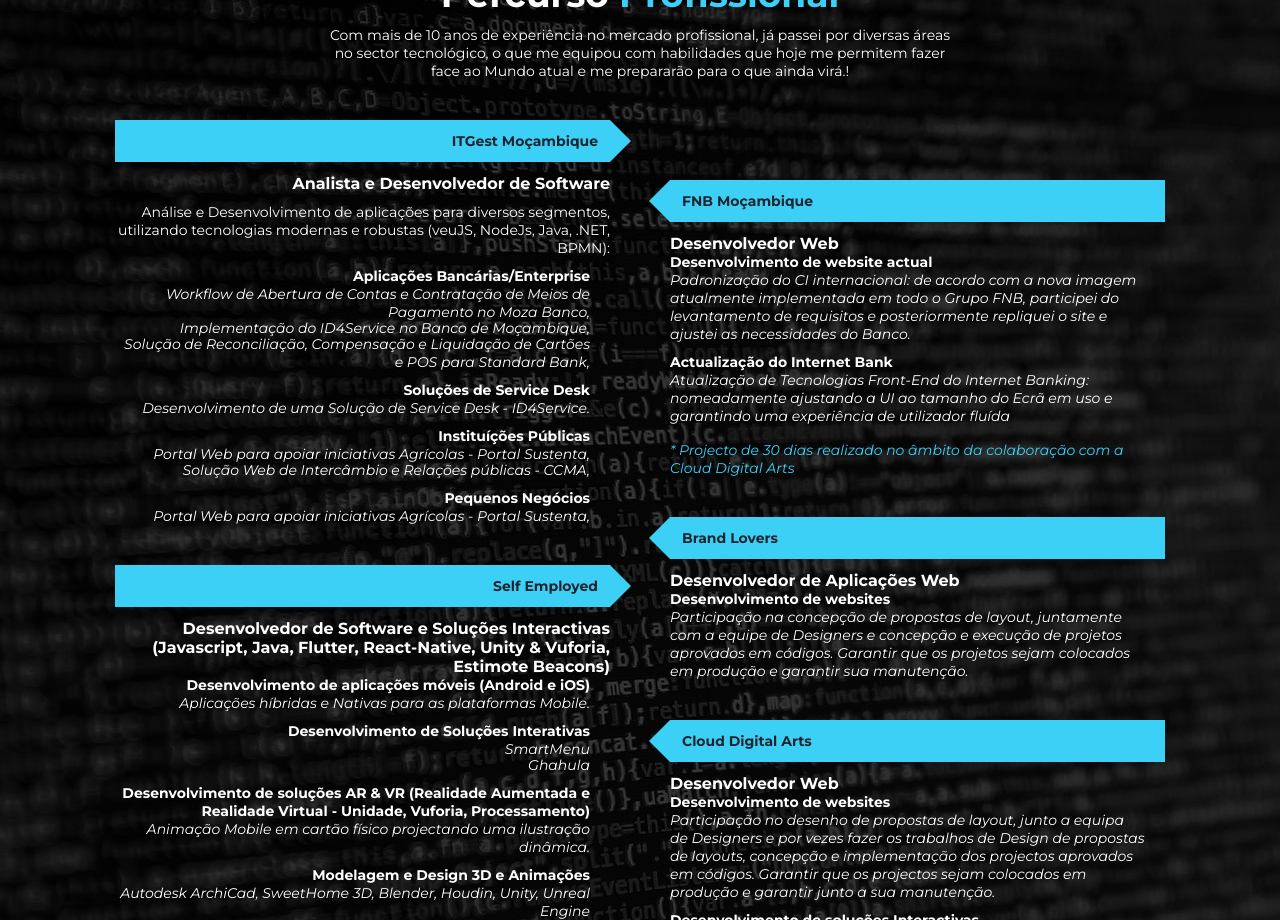
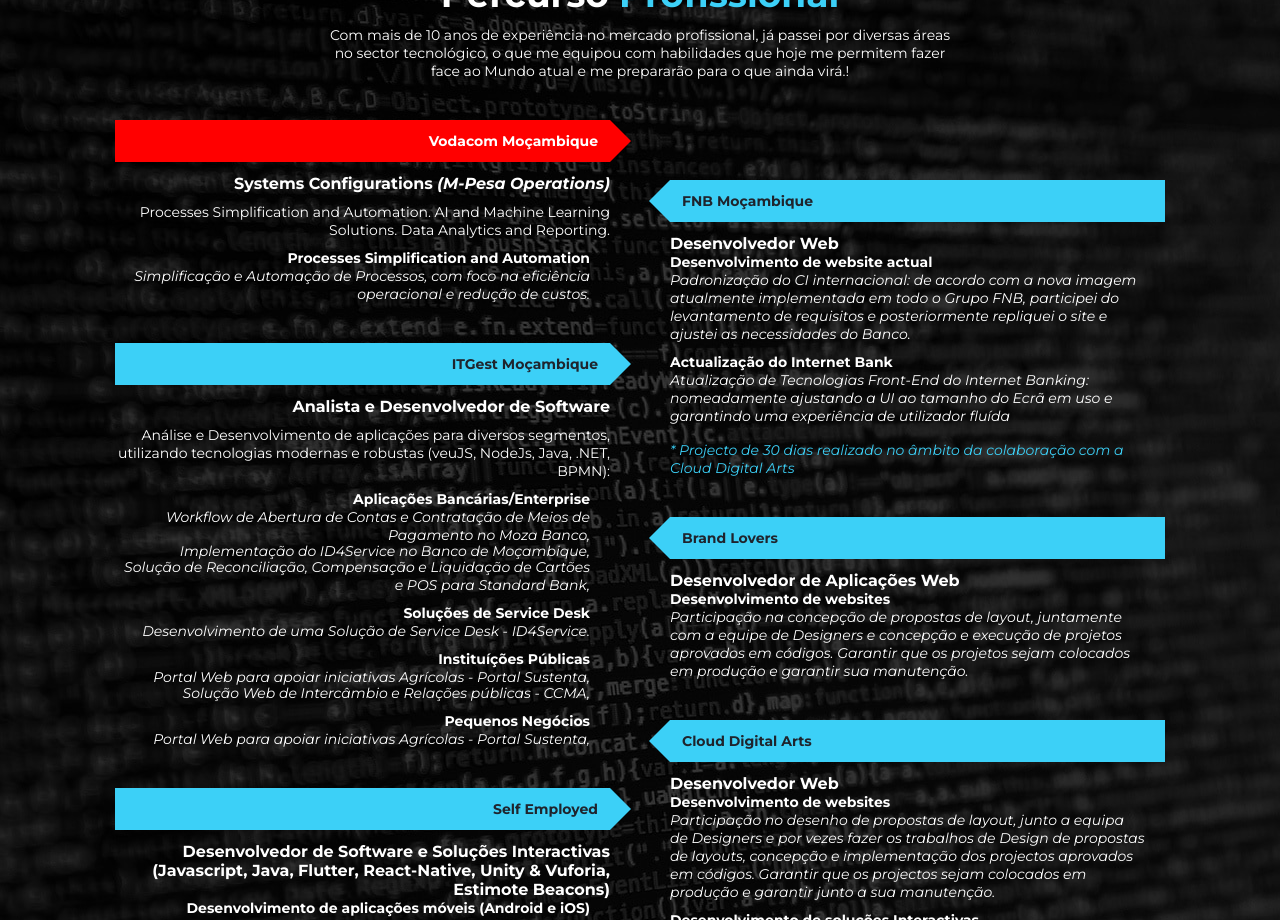
Before and after one commit to devassse/portfolio, a React (Vite) app in the folder v3/: page / in a window 1280 px wide. Shown: the part 1940-2860 px from the top of the page. Built offline with nearby package versions, Linux system fonts and the light colour scheme.

Commit message:
Vodacom MZ

```diff
--- a/v3/src/components/experience/Experience.jsx
+++ b/v3/src/components/experience/Experience.jsx
@@ -1,8 +1,7 @@
-import React from "react";
-import { useTranslation } from "react-i18next";
+// import { useTranslation } from "react-i18next";
 
 const experience = () => {
-  const { t } = useTranslation();
+  // const { t } = useTranslation();
 
   return (
     <>
@@ -17,6 +16,25 @@
       </p>
       <div className="experience-content">
         <div className="experience-left">
+          <div className="experience-tab experience-tab-left active">
+            <h5>Vodacom Moçambique</h5>
+            <h6>Systems Configurations <em>(M-Pesa Operations)</em></h6>
+            <p>
+              Processes Simplification and Automation. AI and Machine Learning
+              Solutions. Data Analytics and Reporting.
+            </p>
+            <ul>
+              <li>
+                Processes Simplification and Automation
+                <span>
+                  <p>
+                    Simplificação e Automação de Processos, com foco na
+                    eficiência operacional e redução de custos.
+                  </p>
+                </span>
+              </li>
+            </ul>
+          </div>
           <div className="experience-tab experience-tab-left">
             <h5>ITGest Moçambique</h5>
             <h6>Analista e Desenvolvedor de Software</h6>
--- a/v3/src/index.css
+++ b/v3/src/index.css
@@ -15,6 +15,7 @@
   scroll-behavior: smooth;
   font-family: "Montserrat", sans-serif;
 }
+
 :root {
   --bg-color-primary: #1f242d;
   --bg-color-secondary: #323946;
@@ -29,6 +30,7 @@
   font-size: 62.5%;
   overflow-x: hidden;
 }
+
 body {
   background-color: var(--bg-color-primary);
   color: var(--txt-white);
@@ -38,13 +40,16 @@
   min-height: 100vh;
   padding: 4rem 9% 2rem;
 }
+
 .heading {
   font-size: 3.6rem;
   margin-bottom: 6rem;
 }
+
 .heading span {
   color: var(--txt-primary);
 }
+
 /*==================================
 *        HEADER STYLES
 ====================================*/
@@ -60,6 +65,7 @@
   align-items: center;
   z-index: 100;
 }
+
 .header::before {
   content: "";
   background-image: url(../src/assets/header.jpg);
@@ -71,6 +77,7 @@
   left: 0px;
   opacity: 0.4;
 }
+
 .header h1,
 .header a {
   position: relative;
@@ -110,6 +117,7 @@
 .navbar ul ul li a:active {
   color: var(--txt-primary);
 }
+
 .navbar a:hover,
 .navbar a:focus,
 .navbar a:active,
@@ -118,13 +126,13 @@
   color: var(--txt-primary);
 }
 
-.navbar ul li:focus > .navbar-submenu,
-.navbar ul li:active > .navbar-submenu {
+.navbar ul li:focus>.navbar-submenu,
+.navbar ul li:active>.navbar-submenu {
   display: inherit;
 }
 
-.navbar a:focus + .navbar-submenu,
-.navbar a:active + .navbar-submenu {
+.navbar a:focus+.navbar-submenu,
+.navbar a:active+.navbar-submenu {
   display: inherit;
 }
 
@@ -146,12 +154,14 @@
   right: 0.6rem;
   margin-top: 2.6rem;
 }
+
 .navbar-submenu li {
   display: list-item;
   position: relative;
   padding: 1rem 2.2rem 1rem 0;
   border-bottom: 1px solid var(--txt-white);
 }
+
 .navbar-submenu li:last-child {
   border-bottom: 1px solid transparent;
 }
@@ -244,18 +254,17 @@
   justify-content: center;
   align-items: center;
 }
+
 .profile img {
   width: 30vw;
-  clip-path: polygon(
-    30% 0%,
+  clip-path: polygon(30% 0%,
       70% 0%,
       100% 30%,
       100% 70%,
       70% 100%,
       30% 100%,
       0% 70%,
-    0% 30%
-  );
+      0% 30%);
   cursor: pointer;
   box-shadow: 0 0 1rem var(--txt-primary);
   position: relative;
@@ -266,10 +275,12 @@
   position: absolute;
   text-align: center;
 }
+
 .profile .intro-video img {
   width: 20%;
   transition: 0.3s ease-in-out;
 }
+
 .profile .intro-video img:hover {
   width: 50%;
 }
@@ -303,6 +314,7 @@
   top: 4px;
   right: 4px;
 }
+
 .close-intro button {
   font-size: 16px;
   color: #ffffff;
@@ -389,6 +401,7 @@
   transform: scale(1.02);
   box-shadow: 0 0 10px var(--txt-primary);
 }
+
 .certification h3 {
   margin: 1.8rem 0 0.6rem 0;
   font-size: 2rem;
@@ -406,6 +419,7 @@
   text-decoration: underline;
   color: var(--txt-primary);
 }
+
 .certification a:hover {
   color: var(--txt-white);
 }
@@ -436,14 +450,17 @@
   text-align: center;
   transition: all 0.3s;
 }
+
 .skill i {
   font-size: 6rem;
   color: var(--txt-primary);
 }
+
 .skill h3 {
   margin: 2rem 0;
   font-size: 2rem;
 }
+
 .skill p {
   margin: 2rem 0;
   font-size: 1.4rem;
@@ -466,18 +483,21 @@
   align-items: center;
   background: url(../src/assets/bg-exp.png);
 }
+
 .sub-heading {
   width: 60%;
   margin-top: -5rem;
   text-align: center;
   font-size: 1.4rem;
 }
+
 .experience-content {
   display: grid;
   grid-template-columns: repeat(2, 1fr);
   gap: 6rem;
   margin-top: 4rem;
 }
+
 .experience-tab h5 {
   padding: 1.2rem;
   background: var(--txt-primary);
@@ -486,12 +506,7 @@
   margin-bottom: 1.2rem;
   position: relative;
 }
-/* .experience-tab-left h5 {
-  margin-right: 21px;
-}
-.experience-tab-right h5 {
-  margin-left: 21px;
-} */
+
 .experience-tab-left h5::after {
   content: "";
   top: 0;
@@ -501,6 +516,18 @@
   border-left: 21px solid var(--txt-primary);
   border-top: 21px solid transparent;
 }
+
+.active h5 {
+  background: red;
+  color: var(--txt-white);
+}
+
+.active h5::after {
+  border-bottom: 21px solid transparent;
+  border-left: 21px solid red;
+  border-top: 21px solid transparent;
+}
+
 .experience-tab-right h5::before {
   content: "";
   top: 0;
@@ -510,35 +537,43 @@
   border-right: 21px solid var(--txt-primary);
   border-top: 21px solid transparent;
 }
+
 .experience-tab-left ul {
   margin-right: 20px;
   font-size: 1.4rem;
   list-style: none;
 }
+
 .experience-tab-left ul li {
   font-weight: bold;
 }
+
 .experience-tab-left ul li span {
   display: block;
   margin-top: 12px;
 }
+
 .experience-tab-left ul li p {
   font-weight: normal;
   font-style: italic;
   margin-top: -12px;
 }
+
 .experience-tab-right ul {
   margin-right: 20px;
   font-size: 1.4rem;
   list-style: none;
 }
+
 .experience-tab-right ul li {
   font-weight: bold;
 }
+
 .experience-tab-right ul li span {
   display: block;
   margin-top: 12px;
 }
+
 .experience-tab-right ul li p {
   font-weight: normal;
   font-style: italic;
@@ -548,10 +583,12 @@
 .experience-tab h6 {
   font-size: 1.6rem;
 }
+
 .experience-tab p {
   font-size: 1.4rem;
   margin: 1rem 0;
 }
+
 .experience-tab {
   margin-bottom: 4rem;
 }
@@ -559,15 +596,18 @@
 .experience-left {
   text-align: right;
 }
+
 .experience-right {
   text-align: left;
   margin-top: 6rem;
 }
+
 .sitation {
   font-style: italic;
   font-size: 0.8rem;
   color: #3cd0f7;
 }
+
 /*==================================
 *       PORTFOLIO STYLES
 ====================================*/
@@ -578,6 +618,7 @@
   justify-content: center;
   flex-direction: column;
 }
+
 .portfolio-page {
   background: var(--bg-color-secondary);
   display: flex;
@@ -595,6 +636,7 @@
   display: flex;
   cursor: pointer;
 }
+
 .project:hover .project-layer {
   transform: translateY(0);
 }
@@ -605,13 +647,16 @@
   align-items: center;
   gap: 4rem;
 }
+
 .project-image img {
   width: 100%;
   transition: all 0.3s;
 }
+
 .project-image:hover img {
   transform: scale(1.2);
 }
+
 .project-layer {
   width: 100%;
   height: 100%;
@@ -670,13 +715,16 @@
   transition: all 0.3s;
   padding: 0 4rem;
 }
+
 .project-intro h4 {
   font-size: 2rem;
   margin-bottom: 0.6rem;
 }
+
 .project-intro p {
   font-size: 1.4rem;
 }
+
 .project-intro p span {
   display: block;
   font-size: 1rem;
@@ -685,16 +733,19 @@
 .project:hover .project-intro {
   transform: translateY(-100%);
 }
+
 .projects-rights,
 .projects-filter {
   grid-column: 1/-1;
 }
+
 .projects-filter {
   display: flex;
   flex-wrap: wrap;
   justify-content: center;
   gap: 1.2rem;
 }
+
 .projects-filter button {
   min-width: 100px;
   padding: 1.2rem;
@@ -702,6 +753,7 @@
   cursor: pointer;
   transition: all 0.3s;
 }
+
 .projects-filter button:hover,
 .projects-filter button:focus,
 .projects-filter button:active {
@@ -719,6 +771,7 @@
   grid-template-columns: repeat(4, 1fr);
   gap: 4rem;
 }
+
 .footer article {
   padding: 4rem 0;
 }
@@ -727,29 +780,36 @@
   font-size: 1.8rem;
   margin-bottom: 1.2rem;
 }
+
 .footer article p {
   font-size: 1.4rem;
   line-height: 1.4;
 }
+
 .footer article a {
   color: var(--txt-white);
   text-decoration: underline;
 }
+
 .footer .shorbio a {
   color: var(--txt-primary);
 }
+
 .footer .shorbio a:hover {
   color: var(--txt-white);
 }
+
 .copyrights {
   background: var(--bg-color-secondary);
   padding: 1rem 9%;
   display: flex;
   justify-content: space-between;
 }
+
 .copyrights a {
   color: var(--txt-white);
 }
+
 .copyrights a:hover {
   text-decoration: underline;
 }
@@ -763,13 +823,16 @@
   .hero img {
     width: 35vw;
   }
+
   /* PORTFOLIO STYLES */
   .portfolio-content {
     grid-template-columns: repeat(2, 1fr);
   }
+
   .hero-content h1 {
     font-size: 2.2rem;
   }
+
   .hero-content h3 {
     font-size: 3.6rem;
     margin: 1.6rem 0;
@@ -784,9 +847,11 @@
   .header {
     padding: 2rem 3%;
   }
+
   #menu-icon {
     display: block;
   }
+
   .navbar {
     width: 100%;
     height: 100vh;
@@ -807,6 +872,7 @@
   .navbar.active {
     display: block;
   }
+
   section {
     padding: 4rem 3%;
   }
@@ -815,6 +881,7 @@
     grid-template-columns: repeat(2, 1fr);
     padding: 4rem 3% 2rem;
   }
+
   .footer article {
     padding: 1rem 0;
   }
@@ -824,6 +891,7 @@
   .hero {
     flex-wrap: wrap;
   }
+
   .hero-content {
     text-align: center;
     padding-top: 6rem;
@@ -838,6 +906,7 @@
   .portfolio-page {
     padding-top: 18%;
   }
+
   .portfolio-content {
     grid-template-columns: 1fr;
   }
@@ -847,6 +916,7 @@
   .footer {
     grid-template-columns: 1fr;
   }
+
   .projects-filter button {
     min-width: 70px;
     padding: 1rem;
@@ -854,34 +924,42 @@
 
   }
 }
+
 @media only screen and (max-width: 498px) {
-  .portfolio-page h2{
+  .portfolio-page h2 {
     text-align: center;
   }
 }
+
 @media only screen and (max-width: 470px) {
   .experience-content {
     grid-template-columns: 1fr;
     gap: 2rem;
   }
+
   .experience-tab-left h5 {
     margin-right: 0;
   }
+
   .experience-tab-right h5 {
     margin-left: 0;
   }
+
   .experience-tab-right h5::before,
-  .experience-tab-left h5::after{
+  .experience-tab-left h5::after {
     display: none;
   }
+
   .experience-right {
     margin-top: 0;
   }
 }
+
 @media only screen and (max-width: 390px) {
   .hero h4 {
     line-height: 1.2;
   }
+
   .portfolio-page {
     padding-top: 38%;
   }
```
Lines whose indentation alone changed are shown as unchanged.
